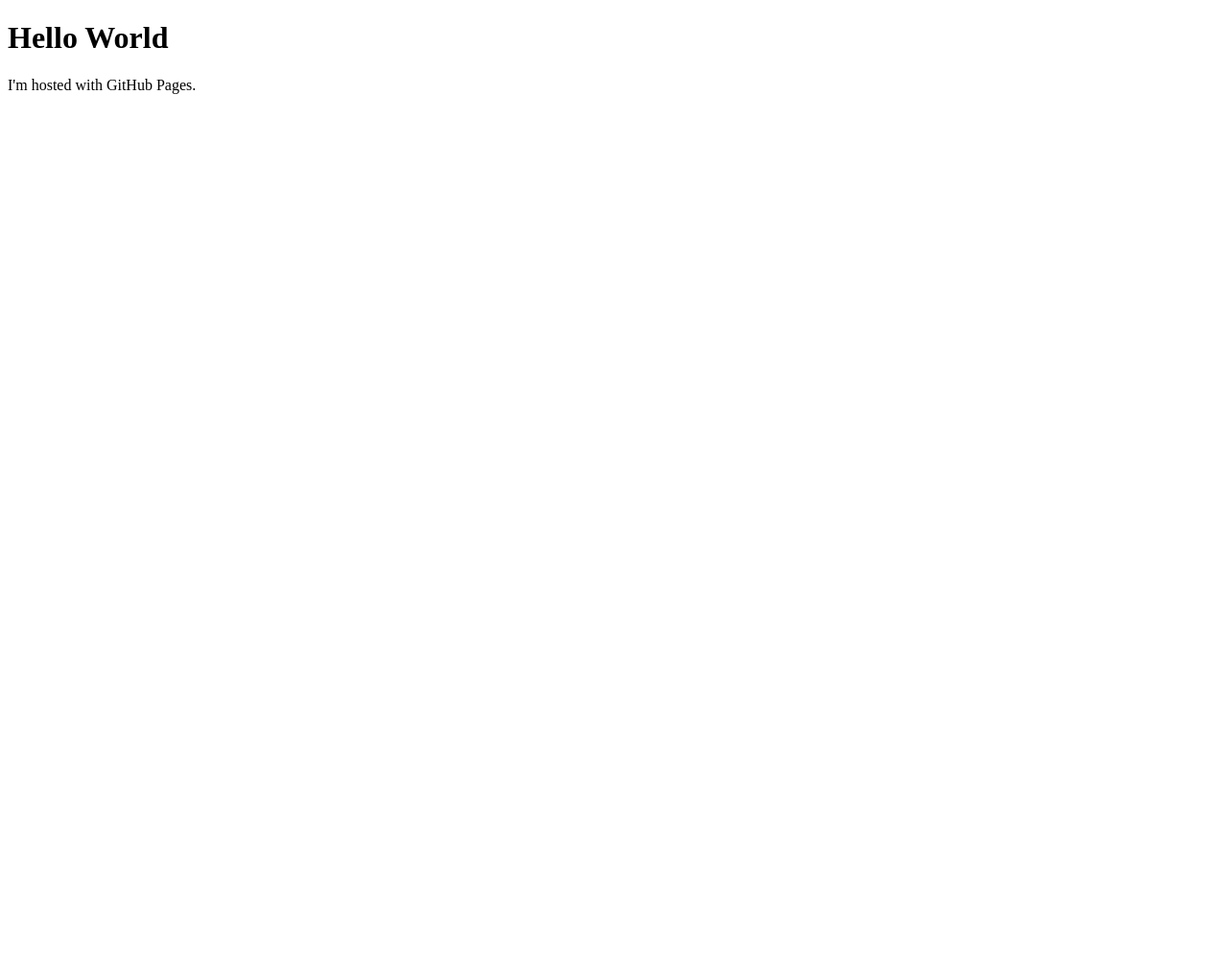
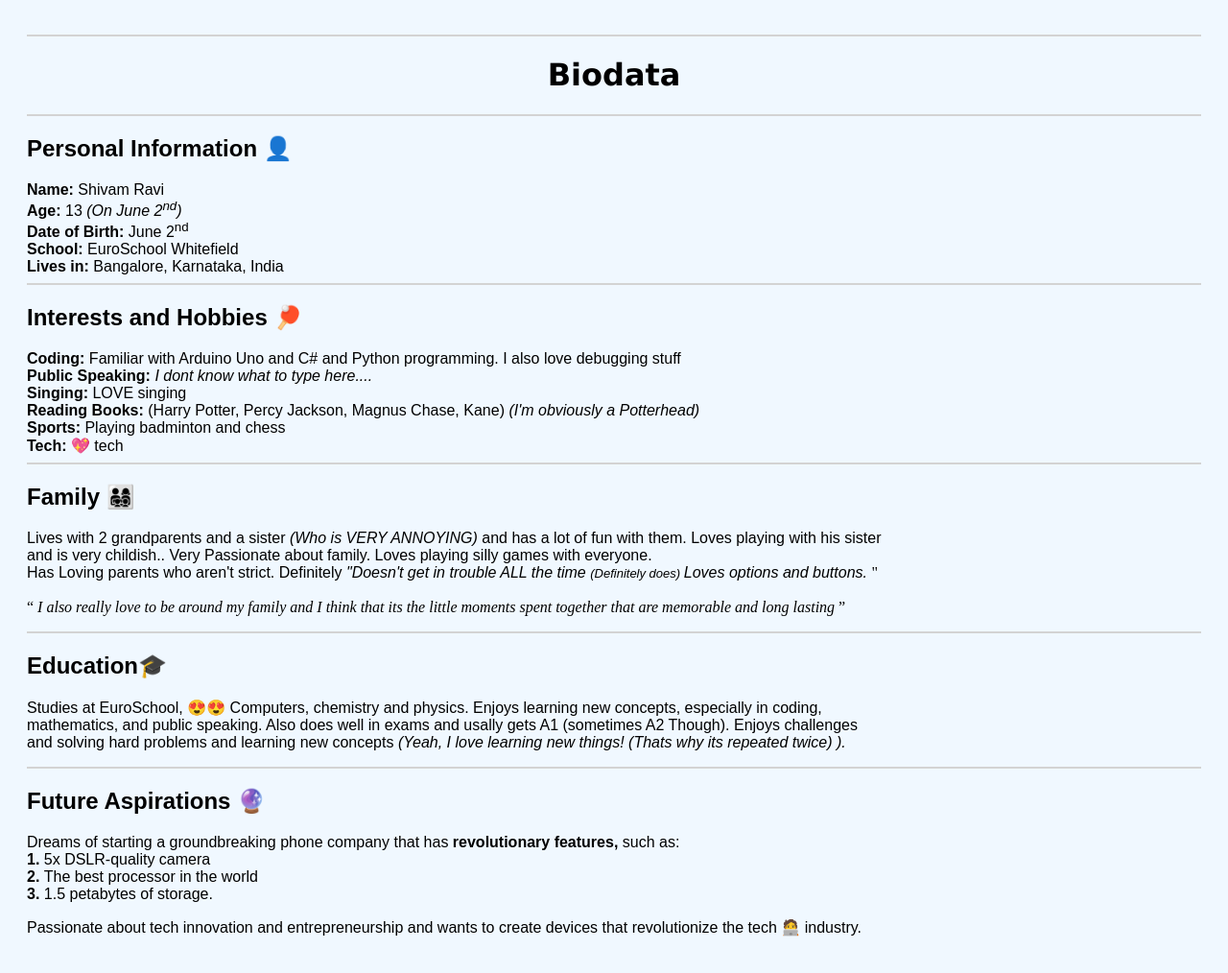
Before and after one commit to ShivamRavi/ShivamRavi.github.io, a plain HTML site: page index.html in a window 1280 px wide. Shown: the whole page at 96% size. Before the commit the page ends 800 px from the top, so only its background shows below. Drawn offline with Linux system fonts and the light colour scheme.

Commit message:
index.html

```diff
--- a/index.html
+++ b/index.html
@@ -1,7 +1,61 @@
 <!DOCTYPE html>
-<html>
-<body>
-<h1>Hello World</h1>
-<p>I'm hosted with GitHub Pages.</p>
+<html lang="en">
+<head>
+    <font face = "Verdana">
+    <title>Biodata Project</title>
+    </font>
+</head>
+<body style="background-color: #f0f8ff; margin: 10; padding: 20px;">
+    <hr color="#d3d3d3">
+    <font face="Verdana">
+    <h1 style="text-align: center;">Biodata</h1>
+    </font>
+    <hr color="#d3d3d3">
+
+    <font face="Arial">
+    <div bgcolor="#FFFFFF">
+        <h2>Personal Information 👤</h2>
+        <b>Name:</b> Shivam Ravi<br>
+        <b>Age:</b> 13 <i>(On June 2<sup>nd</sup>)</i><br>
+        <b>Date of Birth:</b> June 2<sup>nd</sup><br>
+        <b>School:</b> EuroSchool Whitefield<br>
+        <b>Lives in:</b> Bangalore, Karnataka, India<br>
+    </div>
+    <hr color="#d3d3d3">
+
+    <div bgcolor="#FFFFFF">
+        <h2>Interests and Hobbies 🏓</h2>
+        <b>Coding:</b> Familiar with Arduino Uno and C# and Python programming. I also love debugging stuff<br>
+        <b>Public Speaking:</b> <em> I dont know what to type here.... </em> <br>
+        <b>Singing:</b> LOVE singing <br>
+        <b>Reading Books:</b> (Harry Potter, Percy Jackson, Magnus Chase, Kane) <i>(I'm obviously a Potterhead)</i><br>
+        <b>Sports:</b> Playing badminton and chess<br>
+        <b>Tech:</b> 💖 tech<br>
+    </div>
+    <hr color="#d3d3d3">
+        <h2>Family 👨‍👩‍👧‍👦 </h2>
+	<p> Lives with 2 grandparents and a sister <i> (Who is VERY ANNOYING) </i> and has a lot of fun with them.  Loves playing with his sister <br> and is very childish.. Very Passionate about family. Loves playing silly games with everyone. <br> Has Loving parents who aren't strict. Definitely <i>"Doesn't get in trouble ALL the time <font size = "2"> (Definitely does) </font> Loves options and buttons.
+  <font face = "Times new roman"> </i>"<br> <br> <q> <i>I also really love to be around my family and I think that its the little moments spent together that are memorable and long lasting </i> </q> </font>
+    <hr color = "#d3d3d3">
+	<h2> Education🎓</h2>
+	<p> Studies at EuroSchool, 😍😍 Computers, chemistry and physics. Enjoys learning new concepts, especially in coding, <br> mathematics, and public speaking. Also does well in exams and usally gets A1 (sometimes A2 Though). Enjoys challenges <br> and solving  hard problems and learning new concepts <i>(Yeah, I love learning new things! (Thats why its repeated twice) ). </i>   </P>
+    <hr color = "#d3d3d3">
+    <h2> Future Aspirations 🔮 </h2>
+<p>
+    Dreams of starting a groundbreaking phone company that has
+    <b> revolutionary features, </b> such as:
+    <br>
+   <b> 1. </b> 5x DSLR-quality camera <br>
+   <b> 2. </b> The best processor in the world <br>
+   <b> 3. </b>1.5 petabytes of storage.
+</p>
+
+<p>
+    Passionate about tech innovation and entrepreneurship and wants to create devices that revolutionize the tech 🧑‍💻 industry.
+</p>
+
+
+
+    </font>
 </body>
 </html>
```
